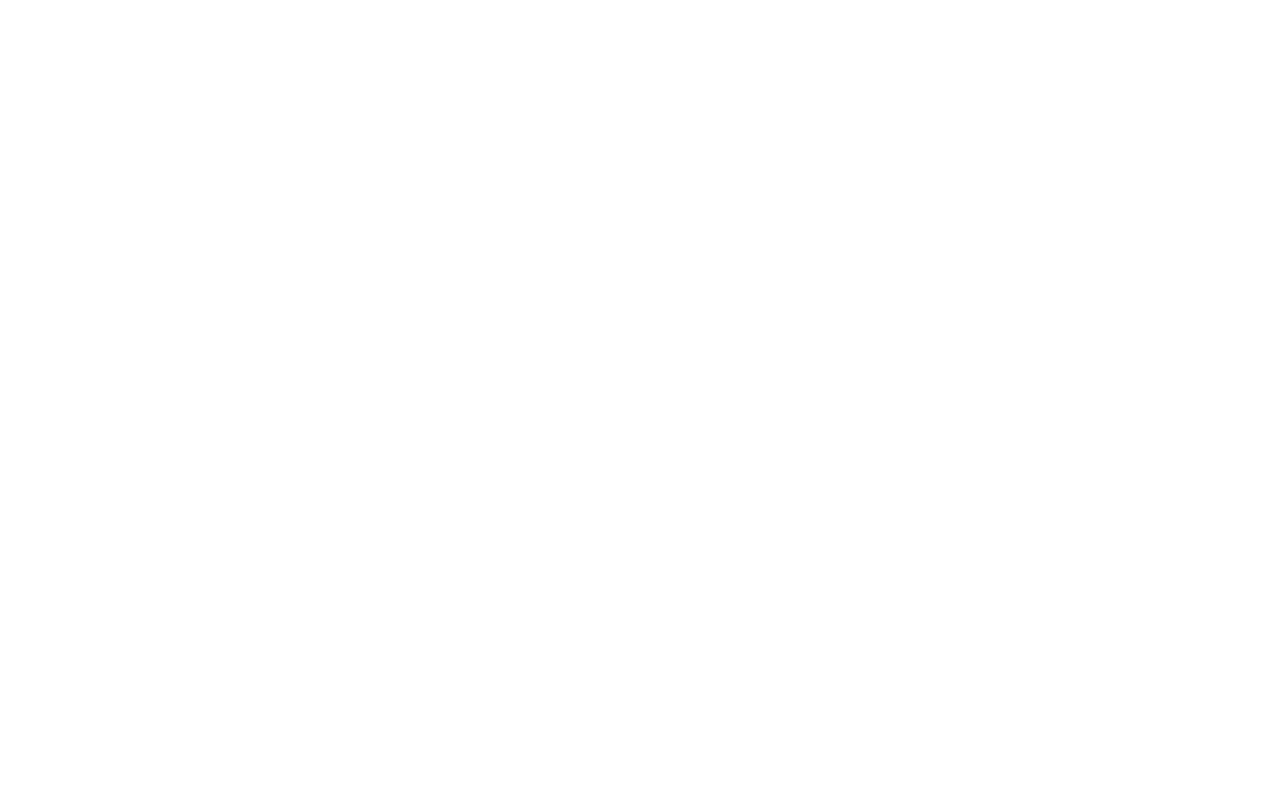
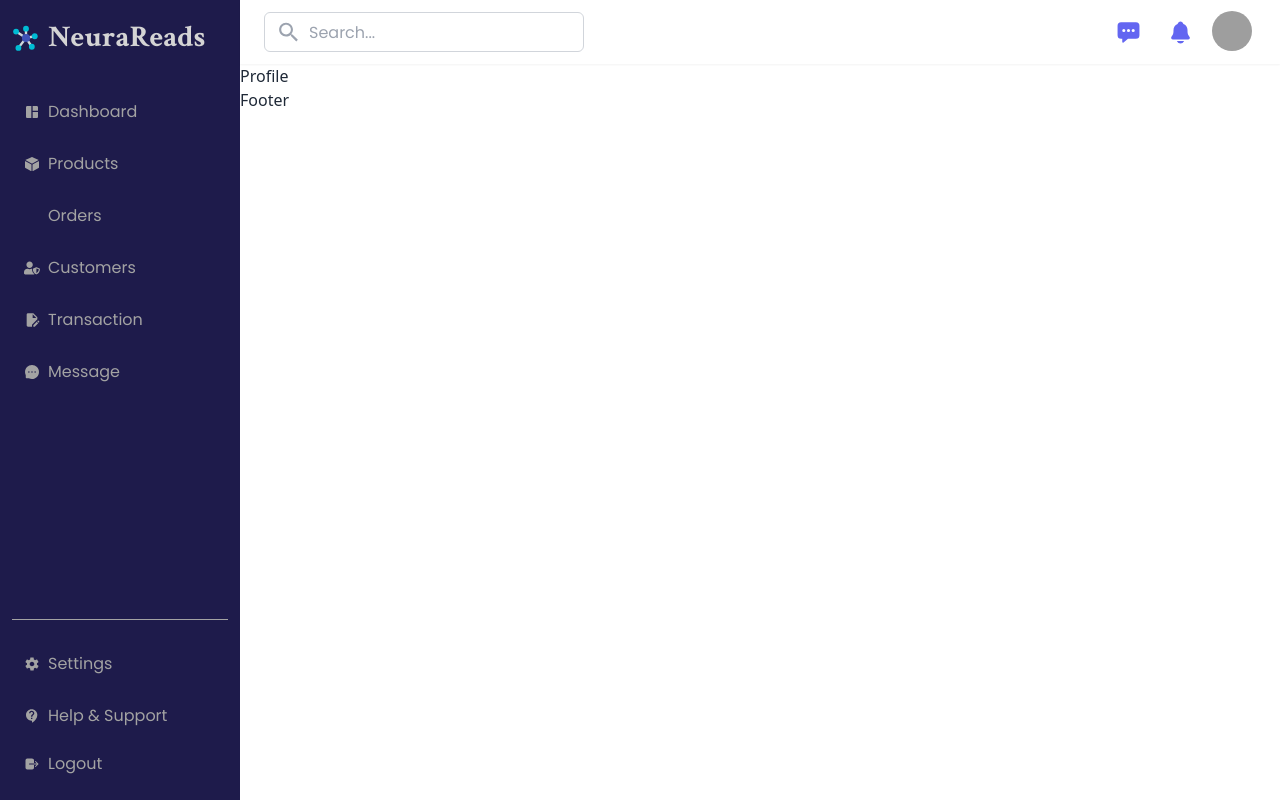
Before and after one commit to TheGrayCorp/GC_ECOM, a React (Vite) app: page /profile in a window 1280 px wide. Before the commit this address had no page. Built offline with nearby package versions, Linux system fonts and the light colour scheme; grey boxes are pictures that could not be loaded; some icons are missing.

Commit message:
Header section UI design

```diff
--- a/src/App.jsx
+++ b/src/App.jsx
@@ -11,6 +11,7 @@
 import Message from './components/Message'
 import Settings from './components/Settings'
 import Support from './components/Support'
+import Profile from './components/Profile'
 
 const App = () => {
   return (
@@ -26,6 +27,7 @@
             <Route path='message' element={<Message />} />
             <Route path='settings' element={<Settings />} />
             <Route path='support' element={<Support />} />
+            <Route path='profile' element={<Profile />} />
           </Route>
           <Route path='login' element={<LoginScreen />} />
           <Route path='register' element={<RegisterScreen />} />
--- a/src/Layout/RootLayout.jsx
+++ b/src/Layout/RootLayout.jsx
@@ -1,6 +1,7 @@
 import React from 'react'
 import { Outlet } from 'react-router-dom'
 import Sidebar from '../components/Sidebar'
+import Header from '../components/Header'
 
 const RootLayout = () => {
   return (
@@ -8,9 +9,9 @@
       <div>
         <Sidebar />
       </div>
-      <div className='p-4'>
-        <div>Header</div>
-        <Outlet />
+      <div className='flex-1'>
+        <Header />
+        <Outlet/>
         <div>Footer</div>
       </div>
     </div>
--- /dev/null
+++ b/src/components/Header.jsx
@@ -0,0 +1,69 @@
+import React from 'react'
+import { IoMdSearch } from 'react-icons/io'
+import { IoChatboxEllipses, IoNotifications } from 'react-icons/io5'
+
+const Header = () => {
+  return (
+    <div className='flex justify-between items-center h-16 px-6 font-popins bg-white shadow-sm'>
+      <div className='relative'>
+        <IoMdSearch
+          size={25}
+          className='text-gray-400 absolute top-1/2 -translate-y-1/2 left-3'
+        />
+        <input
+          type='text'
+          placeholder='Search...'
+          className='focus:outline-none active:outline-none h-10 w-80 border border-gray-300 pl-11 text-base rounded-md'
+        />
+      </div>
+      <div className='flex flex-row items-center gap-1'>
+        <button className='btn btn-ghost btn-circle'>
+          <IoChatboxEllipses
+            size={25}
+            className='text-indigo-500 cursor-pointer'
+          />
+        </button>
+        <button className='btn btn-ghost btn-circle'>
+          <IoNotifications
+            size={25}
+            className='text-indigo-500 cursor-pointer'
+          />
+        </button>
+
+        <div className='dropdown dropdown-end'>
+          <div
+            tabIndex={0}
+            role='button'
+            className='btn btn-ghost btn-circle avatar'
+          >
+            <div className='w-10 rounded-full'>
+              <img
+                alt='Tailwind CSS Navbar component'
+                src='https://daisyui.com/images/stock/photo-1534528741775-53994a69daeb.jpg'
+              />
+            </div>
+          </div>
+          <ul
+            tabIndex={0}
+            className='mt-3 z-[1] p-2 shadow menu menu-sm dropdown-content bg-base-100 rounded-box w-52'
+          >
+            <li>
+              <a href='/profile' className='justify-between'>
+                Profile
+                <span className='badge'>New</span>
+              </a>
+            </li>
+            <li>
+              <a href='/settings'>Settings</a>
+            </li>
+            <li>
+              <a>Logout</a>
+            </li>
+          </ul>
+        </div>
+      </div>
+    </div>
+  )
+}
+
+export default Header
--- /dev/null
+++ b/src/components/Profile.jsx
@@ -0,0 +1,9 @@
+import React from 'react'
+
+const Profile = () => {
+  return (
+    <div>Profile</div>
+  )
+}
+
+export default Profile
```
